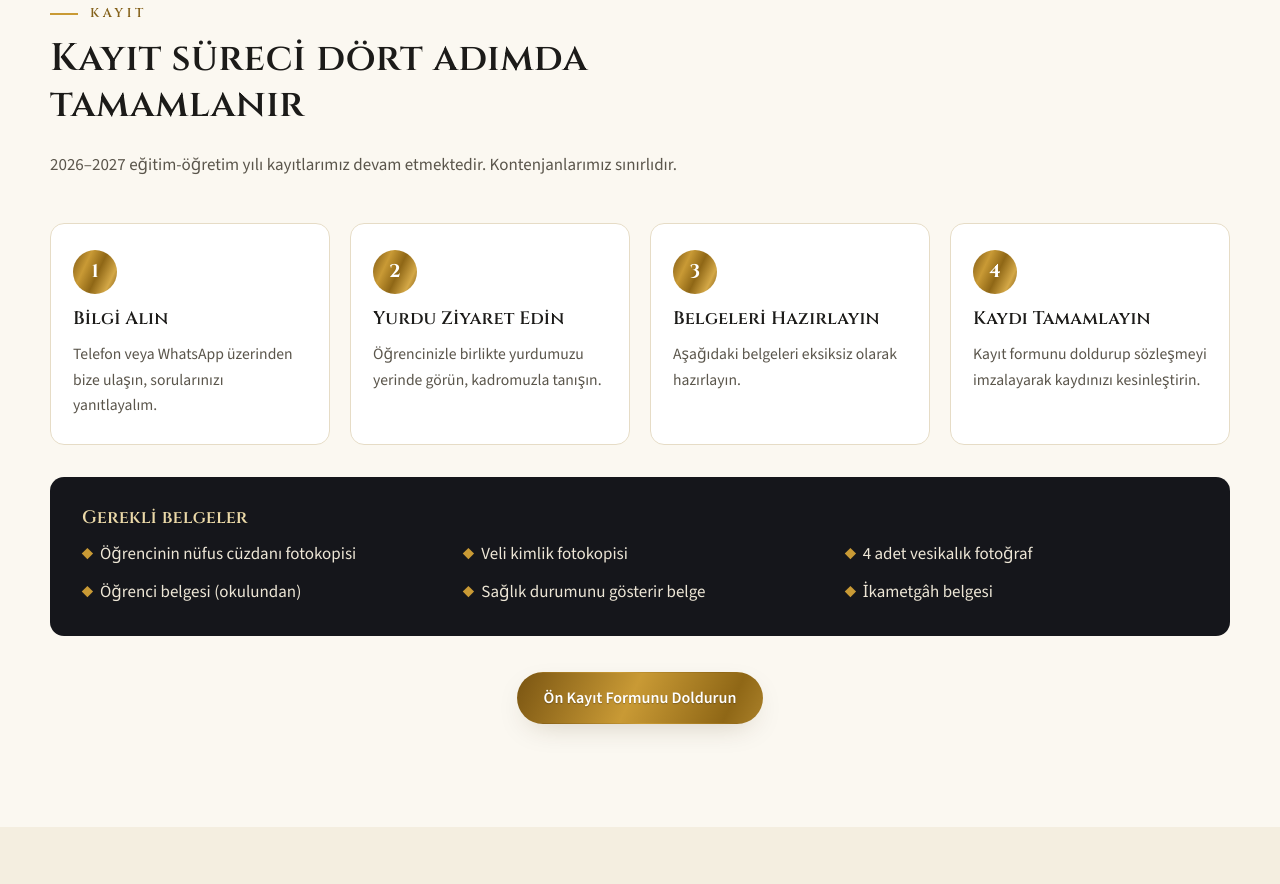
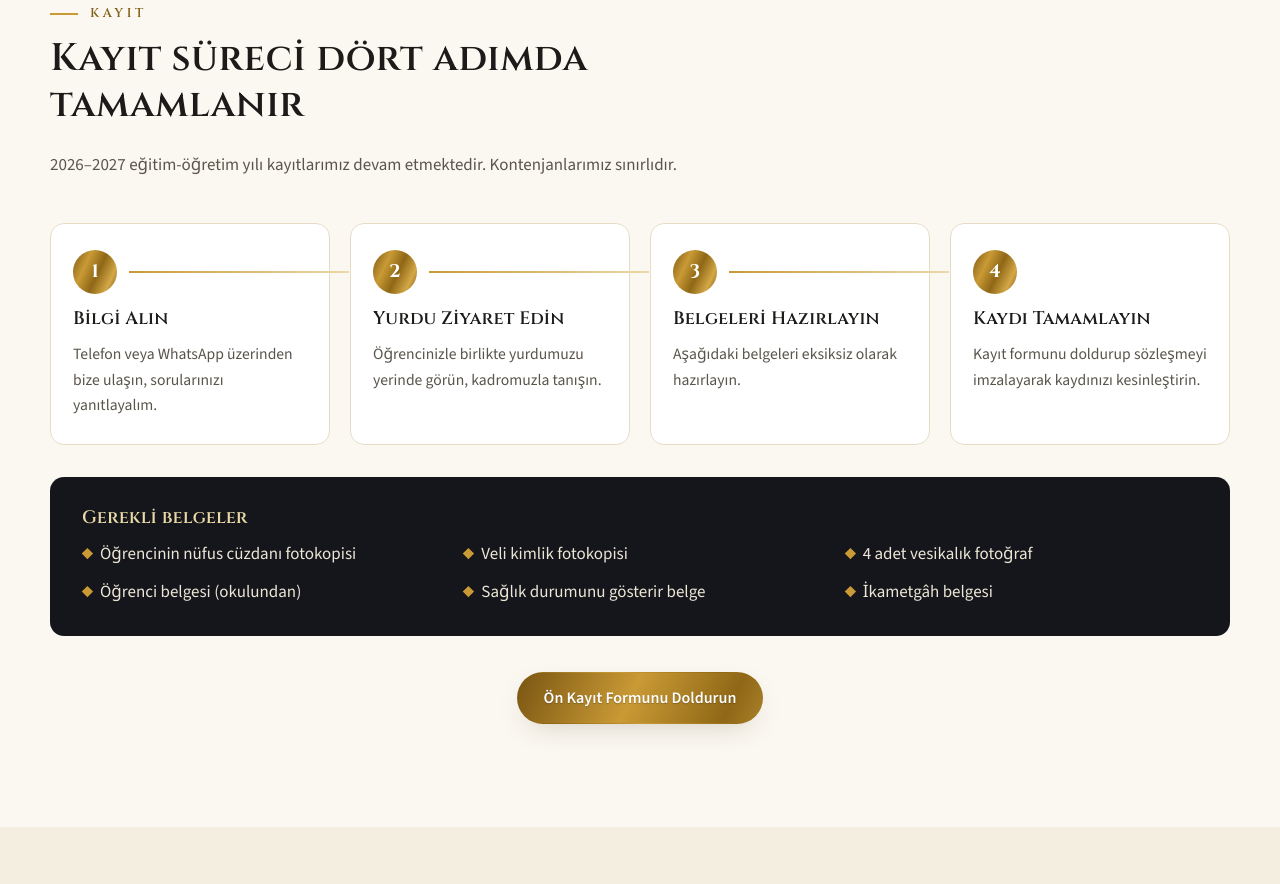
Before and after one commit to yunusbaycan/idil-hilmiye-yurdu, a plain HTML site: page index.html in a window 1280 px wide. Shown: the part 7276-8160 px from the top of the page. Drawn offline with nearby package versions, Linux system fonts and the light colour scheme.

Commit message:
Kayıt adımları ve alt bilgi sloganına kaydırma animasyonu
Adım numaraları sırayla belirir, adımlar arasında altın bağlantı çizgisi uzar (yalnızca 4 sütunlu düzende).
Alt bilgideki slogan görünür olunca alt çizgisi çizilir. Hareket azaltma ayarında hepsi kapalı.

Co-Authored-By: Claude Opus 5.5 <noreply@anthropic.com>

```diff
--- a/css/style.css
+++ b/css/style.css
@@ -508,6 +508,23 @@ p { margin: 0 0 1em; }
 .steps li:hover { transform: translateY(-4px); box-shadow: var(--shadow); }
 .steps li:hover .step-no { animation: pop .5s ease; }
 @keyframes pop { 50% { transform: scale(1.18); } }
+/* Kayıt adımları: kart gelince numara "tık" eder, ardından bir sonraki adıma altın çizgi uzar */
+.js .steps li.reveal.in .step-no { animation: pop .5s calc(var(--d, 0s) + .35s) ease both; }
+.js .steps li.reveal.in:hover .step-no { animation: pop .5s ease; }
+@media (min-width: 1081px) {
+  .steps li { position: relative; }
+  .steps li:not(:last-child)::after {
+    content: ""; position: absolute; top: 47px; left: 78px; right: -20px; height: 2px;
+    background: linear-gradient(90deg, var(--gold-bright), var(--gold-soft));
+    transform-origin: 0 50%; pointer-events: none;
+  }
+  .js .steps li.reveal::after { transform: scaleX(0); }
+  .js .steps li.reveal.in::after { transform: scaleX(1); transition: transform .7s calc(var(--d, 0s) + .55s) cubic-bezier(.6,.1,.2,1); }
+}
+/* Alt bilgideki slogan: görünür olunca altın alt çizgi soldan sağa çizilir */
+.footer-brand em { background: linear-gradient(var(--gold-bright), var(--gold-bright)) 0 100% / 100% 1.5px no-repeat; padding-bottom: 2px; }
+.js .footer-brand.reveal em { background-size: 0 1.5px; }
+.js .footer-brand.reveal.in em { background-size: 100% 1.5px; transition: background-size 1s .5s cubic-bezier(.6,.1,.2,1); }
 .gallery-label { transition: transform .3s ease, background-color .3s; }
 .gallery .zoomable:hover .gallery-label { transform: translateY(-4px); background: rgba(133,98,27,.92); }
 .stats li { transition: transform .25s; }
--- a/js/main.js
+++ b/js/main.js
@@ -221,7 +221,7 @@ onScrollFx();
 
 // Kaydırınca beliren öğeler; aynı gruptakiler sırayla gelir
 if ("IntersectionObserver" in window && !reduceMotion) {
-  const groups = [".section-head", ".big-quote", ".parallax-text", ".t-slider", ".about-grid > div", ".values li", ".feature", ".gallery li", ".steps li", ".docs", ".faq details", ".contact-info", ".contact-form"];
+  const groups = [".section-head", ".big-quote", ".parallax-text", ".t-slider", ".about-grid > div", ".values li", ".feature", ".gallery li", ".steps li", ".docs", ".faq details", ".contact-info", ".contact-form", ".footer-brand"];
   const revealIo = new IntersectionObserver((entries) => {
     entries.forEach((e) => {
       if (!e.isIntersecting) return;
```
